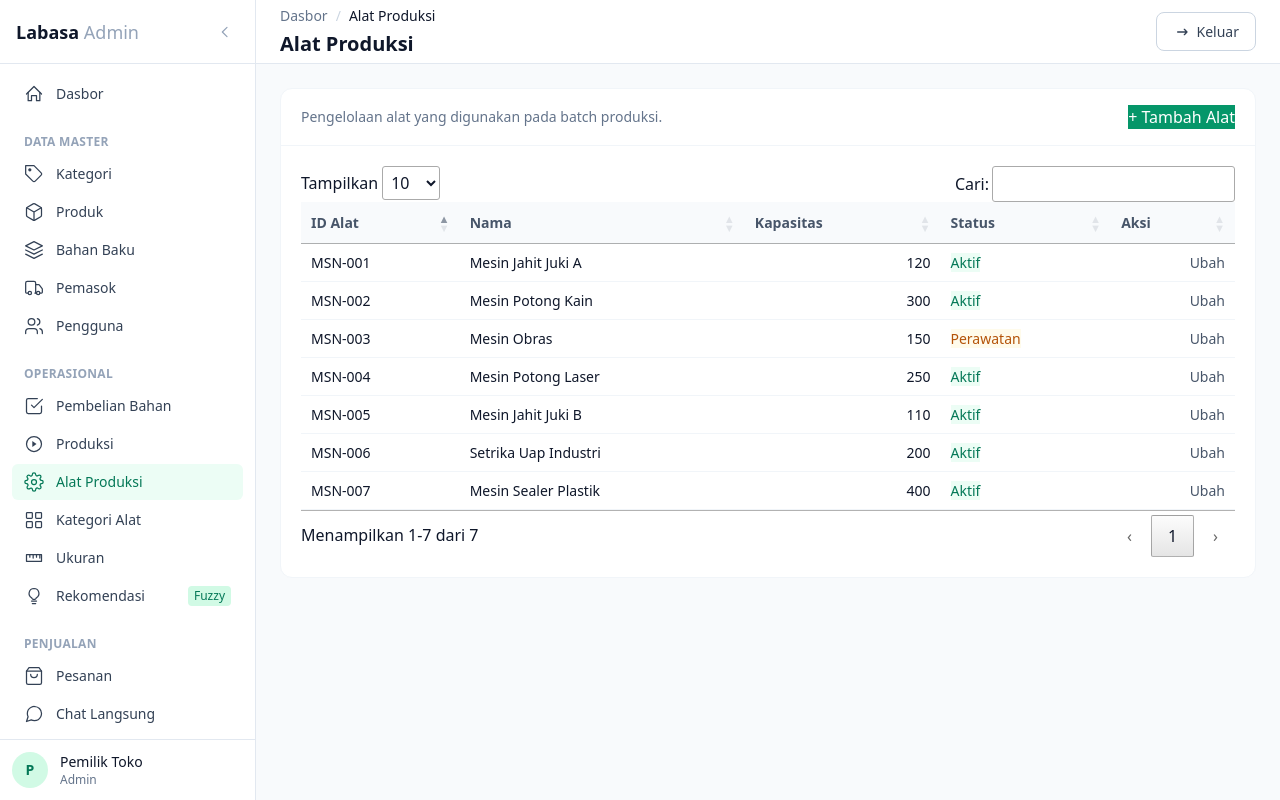
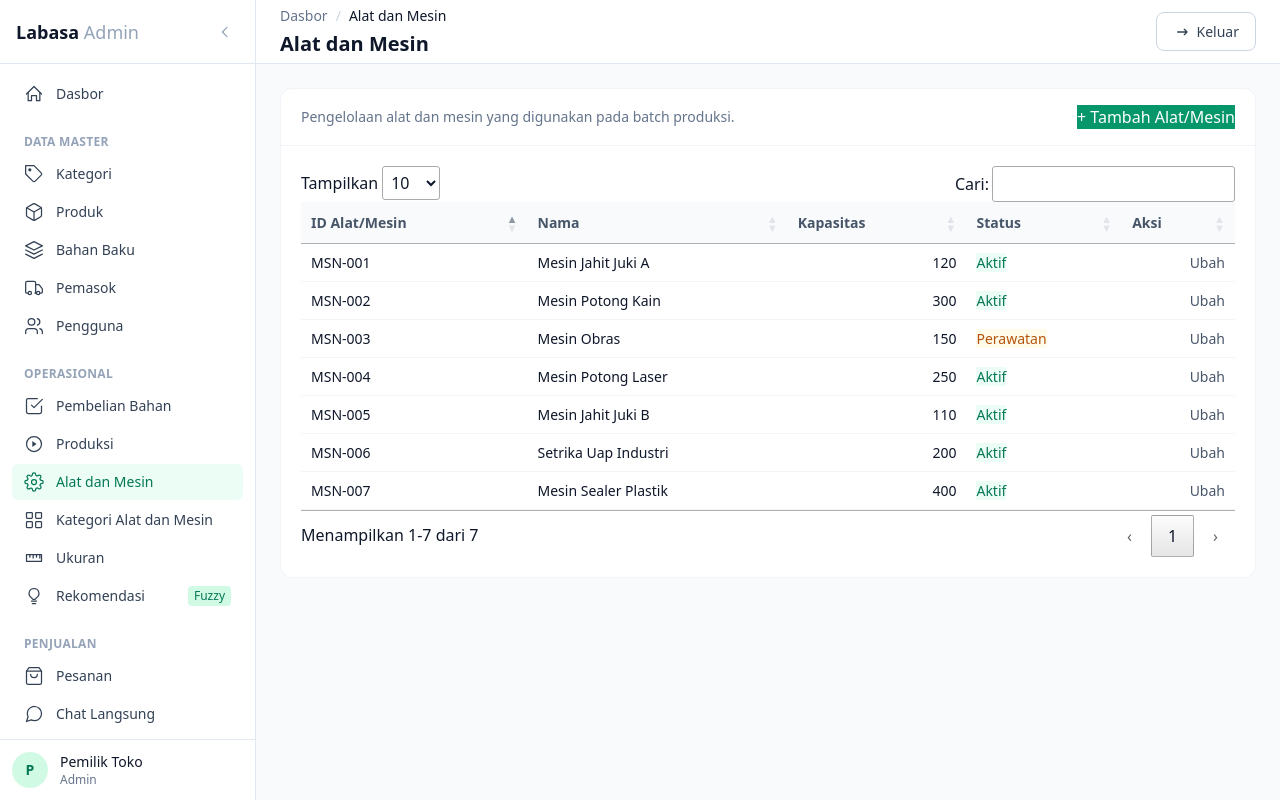
Before and after one commit to rivaldyrezapermana-lgtm/TA_160720057, a Laravel app: page /admin/production-machines in a window 1280 px wide. Run offline with Laravel 12, Linux system fonts and the light colour scheme; a user stored in the database is signed in; data comes from the database, SQL or seed files in the repository; data that the repository does not hold is empty; some libraries are stand-ins or nearby versions.

Commit message:
Call tools and machines "alat dan mesin"
Lists, menus and page titles now say "Alat dan Mesin" and "Kategori Alat
dan Mesin". Places that name one item, such as the add button, the stage
picker, flash messages and validation names, say "alat/mesin". Code and
data names are unchanged.

```diff
--- a/app/Http/Controllers/Admin/ProductionController.php
+++ b/app/Http/Controllers/Admin/ProductionController.php
@@ -702,7 +702,7 @@ class ProductionController extends Controller
             $mismatch = ProductionMachine::with('category')->whereKey($added)->get()
                 ->contains(fn (ProductionMachine $m) => $m->category?->stage !== $stage->stage);
             if ($mismatch) {
-                return back()->with('error', 'Alat yang dipilih tidak sesuai dengan tahap ini.');
+                return back()->with('error', 'Alat/mesin yang dipilih tidak sesuai dengan tahap ini.');
             }
         }
 
--- a/app/Http/Controllers/Admin/ProductionMachineController.php
+++ b/app/Http/Controllers/Admin/ProductionMachineController.php
@@ -42,7 +42,7 @@ class ProductionMachineController extends Controller
         ProductionMachine::create($request->validate($this->rules()));
 
         return redirect()->route('admin.production-machines.index')
-            ->with('success', 'Alat produksi berhasil ditambahkan.');
+            ->with('success', 'Alat/mesin berhasil ditambahkan.');
     }
 
     public function show(ProductionMachine $production_machine)
@@ -63,20 +63,20 @@ class ProductionMachineController extends Controller
         $production_machine->update($request->validate($this->rules()));
 
         return redirect()->route('admin.production-machines.index')
-            ->with('success', 'Alat produksi berhasil diperbarui.');
+            ->with('success', 'Alat/mesin berhasil diperbarui.');
     }
 
     public function destroy(ProductionMachine $production_machine)
     {
         if ($production_machine->productions()->exists()) {
             return redirect()->route('admin.production-machines.index')
-                ->with('error', 'Alat tidak dapat dihapus karena sudah digunakan pada batch produksi.');
+                ->with('error', 'Alat/mesin tidak dapat dihapus karena sudah digunakan pada batch produksi.');
         }
 
         $production_machine->delete();
 
         return redirect()->route('admin.production-machines.index')
-            ->with('success', 'Alat produksi berhasil dihapus.');
+            ->with('success', 'Alat/mesin berhasil dihapus.');
     }
 
     /** Validation rules shared by store and update. kode_mesin dibuat sistem, jadi sengaja tidak diterima dari form. */
--- a/resources/views/admin/machine-categories/create.blade.php
+++ b/resources/views/admin/machine-categories/create.blade.php
@@ -1,8 +1,8 @@
 @extends('layouts.admin')
-@section('title', 'Tambah Kategori Alat')
+@section('title', 'Tambah Kategori Alat dan Mesin')
 @section('breadcrumb')
-    <x-admin.breadcrumb :items="[['label' => 'Kategori Alat', 'url' => route('admin.machine-categories.index')], ['label' => 'Tambah']]" />
-    <h1 class="font-display text-xl font-semibold text-ink-900">Tambah Kategori Alat</h1>
+    <x-admin.breadcrumb :items="[['label' => 'Kategori Alat dan Mesin', 'url' => route('admin.machine-categories.index')], ['label' => 'Tambah']]" />
+    <h1 class="font-display text-xl font-semibold text-ink-900">Tambah Kategori Alat dan Mesin</h1>
 @endsection
 
 @section('content')
--- a/resources/views/admin/machine-categories/edit.blade.php
+++ b/resources/views/admin/machine-categories/edit.blade.php
@@ -1,7 +1,7 @@
 @extends('layouts.admin')
-@section('title', 'Ubah Kategori Alat')
+@section('title', 'Ubah Kategori Alat dan Mesin')
 @section('breadcrumb')
-    <x-admin.breadcrumb :items="[['label' => 'Kategori Alat', 'url' => route('admin.machine-categories.index')], ['label' => $category->name]]" />
+    <x-admin.breadcrumb :items="[['label' => 'Kategori Alat dan Mesin', 'url' => route('admin.machine-categories.index')], ['label' => $category->name]]" />
     <h1 class="font-display text-xl font-semibold text-ink-900">Ubah: {{ $category->name }}</h1>
 @endsection
 
--- a/resources/views/admin/production-machines/index.blade.php
+++ b/resources/views/admin/production-machines/index.blade.php
@@ -1,19 +1,19 @@
 @extends('layouts.admin')
-@section('title', 'Alat Produksi')
+@section('title', 'Alat dan Mesin')
 @section('breadcrumb')
-    <x-admin.breadcrumb :items="[['label' => 'Alat Produksi']]" />
-    <h1 class="font-display text-xl font-semibold text-ink-900">Alat Produksi</h1>
+    <x-admin.breadcrumb :items="[['label' => 'Alat dan Mesin']]" />
+    <h1 class="font-display text-xl font-semibold text-ink-900">Alat dan Mesin</h1>
 @endsection
 
 @section('content')
 <div class="bg-white border border-ink-100 rounded-xl overflow-hidden">
     <div class="flex items-center justify-between gap-3 px-5 py-4 border-b border-ink-100">
-        <p class="text-sm text-ink-500">Pengelolaan alat yang digunakan pada batch produksi.</p>
-        <a href="{{ route('admin.production-machines.create') }}" class="btn-primary">+ Tambah Alat</a>
+        <p class="text-sm text-ink-500">Pengelolaan alat dan mesin yang digunakan pada batch produksi.</p>
+        <a href="{{ route('admin.production-machines.create') }}" class="btn-primary">+ Tambah Alat/Mesin</a>
     </div>
     <div class="p-5">
         <table id="tbl-machines" class="table-clean" style="width:100%">
-            <thead><tr><th>ID Alat</th><th>Nama</th><th class="text-right">Kapasitas</th><th>Status</th><th class="text-right">Aksi</th></tr></thead>
+            <thead><tr><th>ID Alat/Mesin</th><th>Nama</th><th class="text-right">Kapasitas</th><th>Status</th><th class="text-right">Aksi</th></tr></thead>
             <tbody></tbody>
         </table>
     </div>
--- a/resources/views/admin/productions/_machine_row.blade.php
+++ b/resources/views/admin/productions/_machine_row.blade.php
@@ -1,7 +1,7 @@
 {{-- Satu baris alat pada form tahap: $machines (id => nama), $selectedId (id atau null), $disabled. --}}
 <div class="flex items-center gap-2 js-machine-row">
-    <select name="production_machine_ids[]" aria-label="Alat" class="input js-machine-select disabled:bg-ink-50 disabled:cursor-not-allowed" @disabled($disabled)>
-        <option value="">Pilih alat</option>
+    <select name="production_machine_ids[]" aria-label="Alat/Mesin" class="input js-machine-select disabled:bg-ink-50 disabled:cursor-not-allowed" @disabled($disabled)>
+        <option value="">Pilih alat/mesin</option>
         @foreach ($machines as $mid => $mname)
             <option value="{{ $mid }}" @selected($selectedId === (int) $mid)>{{ $mname }}</option>
         @endforeach
--- a/resources/views/admin/productions/edit.blade.php
+++ b/resources/views/admin/productions/edit.blade.php
@@ -10,7 +10,7 @@
     @csrf @method('PUT')
     <x-ui.card title="Informasi Produksi">
         <div class="grid md:grid-cols-3 gap-4">
-            <x-ui.select name="production_machine_id" label="Alat Produksi" :options="$machines->toArray()" :selected="$production->production_machine_id" placeholder="— Tanpa alat —" />
+            <x-ui.select name="production_machine_id" label="Alat/Mesin" :options="$machines->toArray()" :selected="$production->production_machine_id" placeholder="— Tanpa alat —" />
             @if ($production->sizes->isEmpty())
                 <x-ui.input name="planned_qty" type="number" label="Target Jumlah" required :value="$production->planned_qty" />
             @endif
--- a/resources/views/components/admin/sidebar.blade.php
+++ b/resources/views/components/admin/sidebar.blade.php
@@ -79,12 +79,12 @@
 
         <a href="{{ route('admin.production-machines.index') }}" class="sidebar-link flex items-center gap-3 px-3 py-2 rounded-md text-sm {{ $linkClass('admin.production-machines.*') }}">
             <svg class="w-5 h-5 flex-shrink-0" fill="none" stroke="currentColor" stroke-width="1.5" stroke-linecap="round" stroke-linejoin="round" viewBox="0 0 24 24"><circle cx="12" cy="12" r="3"/><path d="M19.4 15a1.65 1.65 0 00.33 1.82l.06.06a2 2 0 11-2.83 2.83l-.06-.06a1.65 1.65 0 00-1.82-.33 1.65 1.65 0 00-1 1.51V21a2 2 0 11-4 0v-.09A1.65 1.65 0 009 19.4a1.65 1.65 0 00-1.82.33l-.06.06a2 2 0 11-2.83-2.83l.06-.06a1.65 1.65 0 00.33-1.82 1.65 1.65 0 00-1.51-1H3a2 2 0 110-4h.09A1.65 1.65 0 004.6 9a1.65 1.65 0 00-.33-1.82l-.06-.06a2 2 0 112.83-2.83l.06.06a1.65 1.65 0 001.82.33H9a1.65 1.65 0 001-1.51V3a2 2 0 114 0v.09a1.65 1.65 0 001 1.51 1.65 1.65 0 001.82-.33l.06-.06a2 2 0 112.83 2.83l-.06.06a1.65 1.65 0 00-.33 1.82V9a1.65 1.65 0 001.51 1H21a2 2 0 110 4h-.09a1.65 1.65 0 00-1.51 1z"/></svg>
-            <span class="sidebar-label">Alat Produksi</span>
+            <span class="sidebar-label">Alat dan Mesin</span>
         </a>
 
         <a href="{{ route('admin.machine-categories.index') }}" class="sidebar-link flex items-center gap-3 px-3 py-2 rounded-md text-sm {{ $linkClass('admin.machine-categories.*') }}">
             <svg class="w-5 h-5 flex-shrink-0" fill="none" stroke="currentColor" stroke-width="1.5" stroke-linecap="round" stroke-linejoin="round" viewBox="0 0 24 24"><rect x="3" y="3" width="7" height="7" rx="1"/><rect x="14" y="3" width="7" height="7" rx="1"/><rect x="3" y="14" width="7" height="7" rx="1"/><rect x="14" y="14" width="7" height="7" rx="1"/></svg>
-            <span class="sidebar-label">Kategori Alat</span>
+            <span class="sidebar-label">Kategori Alat dan Mesin</span>
         </a>
 
         <a href="{{ route('admin.sizes.index') }}" class="sidebar-link flex items-center gap-3 px-3 py-2 rounded-md text-sm {{ $linkClass('admin.sizes.*') }}">
```
Also changed, not shown: app/Http/Controllers/Admin/MachineCategoryController.php (+4 -4 lines), lang/id/validation.php (+4 -4 lines), resources/views/admin/machine-categories/index.blade.php (+5 -5 lines), resources/views/admin/production-machines/create.blade.php (+5 -5 lines), resources/views/admin/production-machines/edit.blade.php (+4 -4 lines), resources/views/admin/productions/show.blade.php (+7 -7 lines), tests/Feature/Admin/ProductionMachineCodeTest.php (+2 -2 lines), tests/Feature/Admin/ProductionStageMachinesTest.php (+5 -5 lines).
